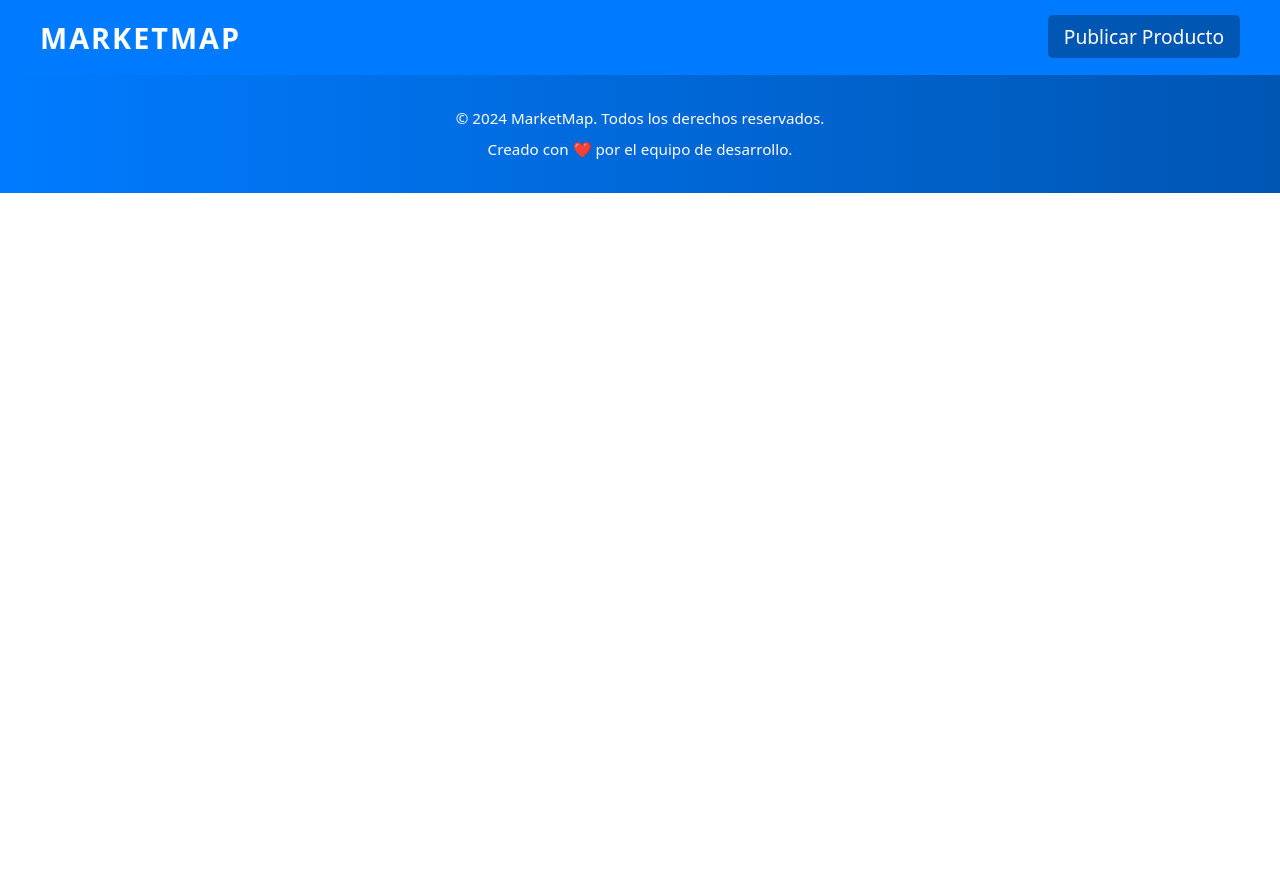
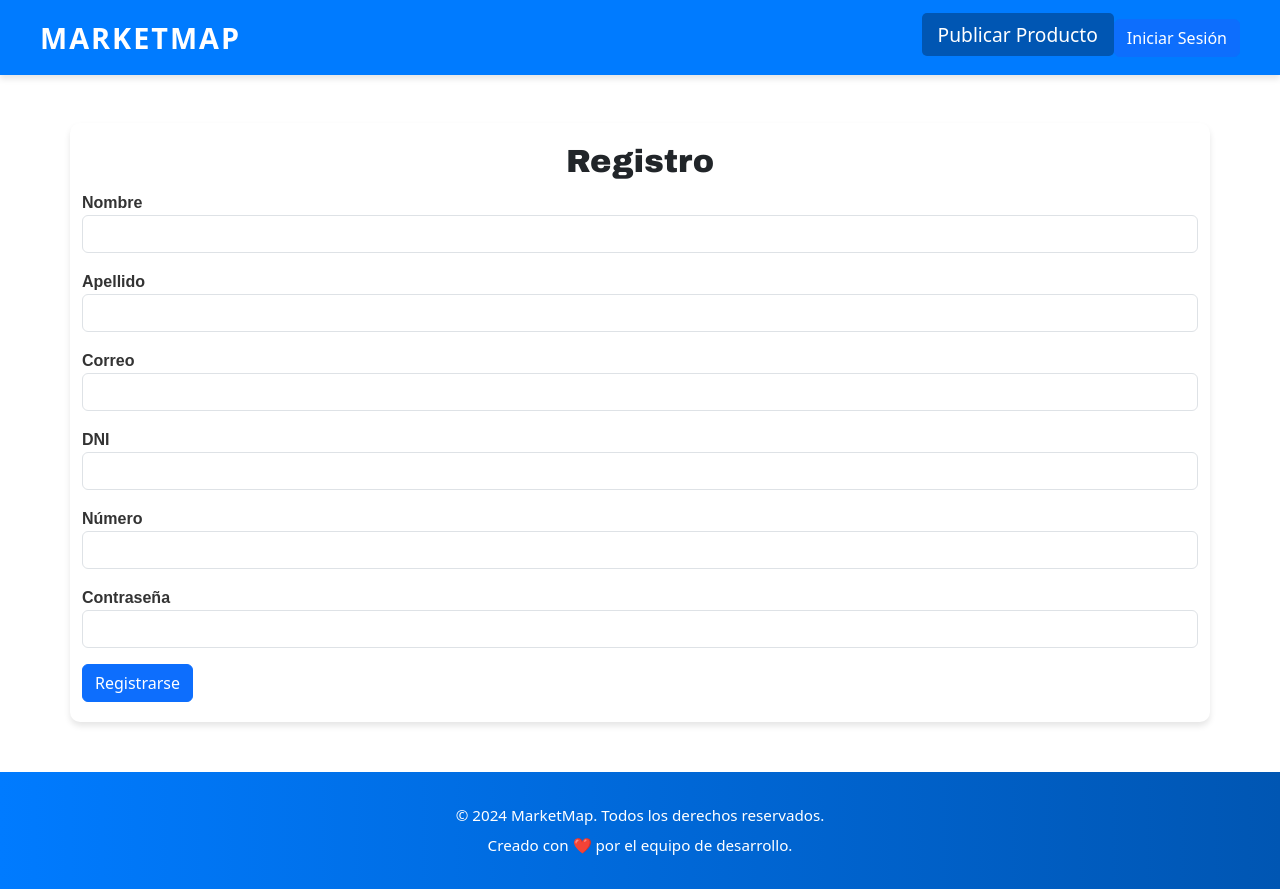
Before and after one commit to Kenny2006-PE/C24_2024-4_G2C_MarketMap_fronted_web, a React (Create React App) app: page /register in a window 1280 px wide. Before the commit the page ends 800 px from the top, so only its background shows below. Built offline with nearby package versions, Linux system fonts and the light colour scheme.

Commit message:
Integracion de login y register con auth

```diff
--- a/src/App.js
+++ b/src/App.js
@@ -3,19 +3,25 @@ import { BrowserRouter as Router, Routes, Route } from "react-router-dom";
 import Navbar from "./components/Navbar";
 import Home from "./pages/Home";
 import ProductoForm from "./components/ProductoForm";
+import ProductDetails from "./components/ProductDetails";
+import Footer from "./components/Footer";
+import Login from "./pages/Login";
+import Register from "./pages/Register";
 import 'bootstrap/dist/css/bootstrap.min.css';
-import Footer from "./components/Footer";
-import ProductDetails from './components/ProductDetails';
 
 const App = () => {
   return (
     <Router>
       <Navbar />
-
       <Routes>
+        {/* Rutas principales */}
         <Route path="/" element={<Home />} />
         <Route path="/publicar-producto" element={<ProductoForm />} />
         <Route path="/producto/:id" element={<ProductDetails />} />
+
+        {/* Rutas de autenticación */}
+        <Route path="/login" element={<Login />} />
+        <Route path="/register" element={<Register />} />
       </Routes>
       <Footer />
     </Router>
--- a/src/components/Navbar.js
+++ b/src/components/Navbar.js
@@ -1,8 +1,16 @@
 import React from "react";
-import { Link } from "react-router-dom";
+import { Link, useNavigate } from "react-router-dom";
 import "./Navbar.css";
 
 const Navbar = () => {
+  const navigate = useNavigate();
+  const token = localStorage.getItem("token"); // Verificar si el usuario está autenticado
+
+  const handleLogout = () => {
+    localStorage.removeItem("token"); // Eliminar el token del almacenamiento local
+    navigate("/login"); // Redirigir al inicio de sesión
+  };
+
   return (
     <header className="navbar-container">
       <div className="navbar-content">
@@ -13,6 +21,17 @@ const Navbar = () => {
           <Link to="/publicar-producto" className="navbar-link">
             Publicar Producto
           </Link>
+          {token ? (
+            // Botón "Cerrar Sesión" si el usuario está autenticado
+            <button onClick={handleLogout} className="navbar-link btn btn-danger">
+              Cerrar Sesión
+            </button>
+          ) : (
+            // Botón "Iniciar Sesión" si el usuario no está autenticado
+            <Link to="/login" className="navbar-link btn btn-primary">
+              Iniciar Sesión
+            </Link>
+          )}
         </nav>
       </div>
     </header>
--- /dev/null
+++ b/src/pages/Login.js
@@ -0,0 +1,45 @@
+import React, { useState } from 'react';
+import { useNavigate, Link } from 'react-router-dom';
+import axios from 'axios';
+
+const Login = () => {
+  const [formData, setFormData] = useState({ correo: '', password: '' });
+  const navigate = useNavigate();
+
+  const handleChange = (e) => {
+    setFormData({ ...formData, [e.target.name]: e.target.value });
+  };
+
+  const handleSubmit = async (e) => {
+    e.preventDefault();
+    try {
+      const response = await axios.post('http://localhost:8080/auth/login', formData);
+      localStorage.setItem('token', response.data.token);
+      navigate('/');
+    } catch (error) {
+      alert('Credenciales inválidas');
+    }
+  };
+
+  return (
+    <div className="container mt-5">
+      <h2>Iniciar Sesión</h2>
+      <form onSubmit={handleSubmit}>
+        <div className="mb-3">
+          <label>Correo</label>
+          <input type="email" name="correo" className="form-control" onChange={handleChange} />
+        </div>
+        <div className="mb-3">
+          <label>Contraseña</label>
+          <input type="password" name="password" className="form-control" onChange={handleChange} />
+        </div>
+        <button type="submit" className="btn btn-primary">Iniciar Sesión</button>
+        <p className="mt-3">
+          ¿No tienes una cuenta? <Link to="/register">Regístrate</Link>
+        </p>
+      </form>
+    </div>
+  );
+};
+
+export default Login;
--- /dev/null
+++ b/src/pages/Register.js
@@ -0,0 +1,65 @@
+import React, { useState } from 'react';
+import { useNavigate } from 'react-router-dom';
+import axios from 'axios';
+
+const Register = () => {
+  const [formData, setFormData] = useState({
+    nombre: '',
+    apellido: '',
+    correo: '',
+    dni: '',
+    numero: '',
+    password: '',
+  });
+  const navigate = useNavigate();
+
+  const handleChange = (e) => {
+    setFormData({ ...formData, [e.target.name]: e.target.value });
+  };
+
+  const handleSubmit = async (e) => {
+    e.preventDefault();
+    try {
+      await axios.post('http://localhost:8080/auth/register', formData);
+      alert('Usuario registrado con éxito');
+      navigate('/login');
+    } catch (error) {
+      alert('Error al registrar el usuario');
+    }
+  };
+
+  return (
+    <div className="container mt-5">
+      <h2>Registro</h2>
+      <form onSubmit={handleSubmit}>
+        <div className="mb-3">
+          <label>Nombre</label>
+          <input type="text" name="nombre" className="form-control" onChange={handleChange} />
+        </div>
+        <div className="mb-3">
+          <label>Apellido</label>
+          <input type="text" name="apellido" className="form-control" onChange={handleChange} />
+        </div>
+        <div className="mb-3">
+          <label>Correo</label>
+          <input type="email" name="correo" className="form-control" onChange={handleChange} />
+        </div>
+        <div className="mb-3">
+          <label>DNI</label>
+          <input type="text" name="dni" className="form-control" onChange={handleChange} />
+        </div>
+        <div className="mb-3">
+          <label>Número</label>
+          <input type="text" name="numero" className="form-control" onChange={handleChange} />
+        </div>
+        <div className="mb-3">
+          <label>Contraseña</label>
+          <input type="password" name="password" className="form-control" onChange={handleChange} />
+        </div>
+        <button type="submit" className="btn btn-primary">Registrarse</button>
+      </form>
+    </div>
+  );
+};
+
+export default Register;
```
